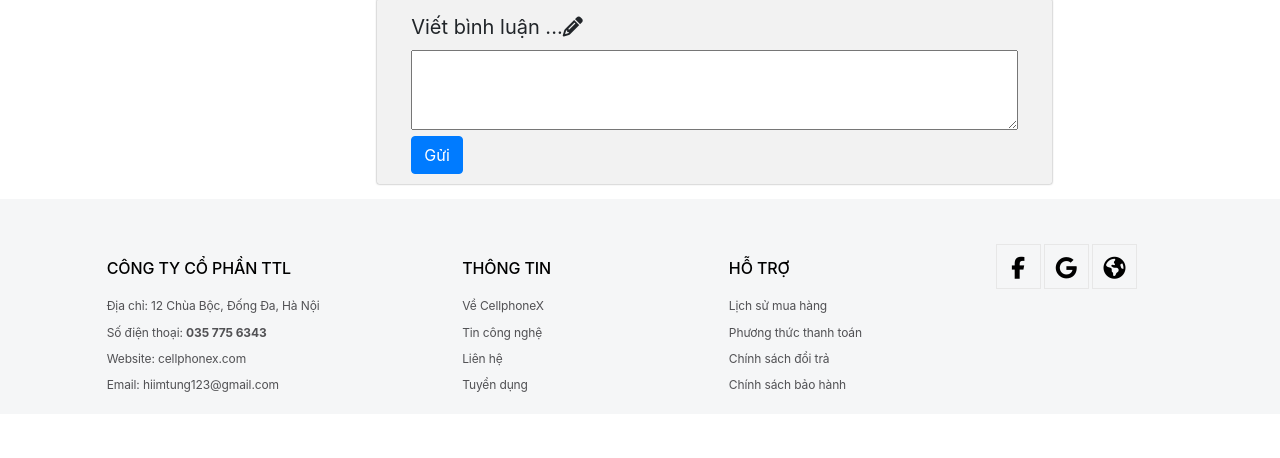
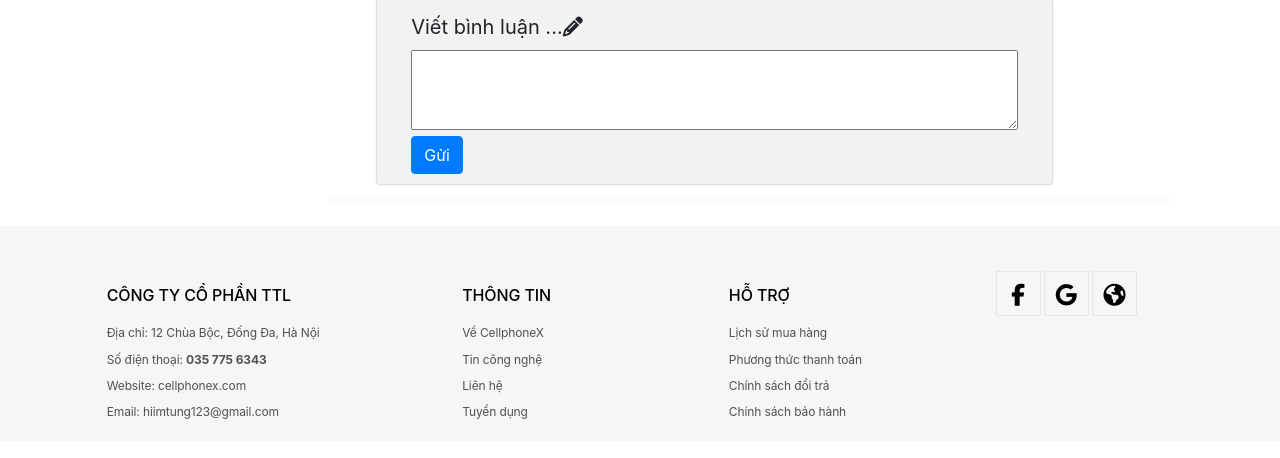
Before and after one commit to tungthach99/CellphoneX, a PHP site: page /chitiettintuc.php?matintuc=1 in a window 1280 px wide. Shown: the part 112-570 px from the top of the page. Run offline with PHP 8.4, Linux system fonts and the light colour scheme; data that the repository does not hold is empty; some libraries are stand-ins or nearby versions.

Commit message:
Update chitiettintuc.php

```diff
--- a/chitiettintuc.php
+++ b/chitiettintuc.php
@@ -114,6 +114,7 @@ $row=$result->fetch_assoc();
 			<input type="text" style="display: none;" name="ma_tin_tuc" value="<?php echo $row['id_tin_tuc']?>">
 		</div>
 		</form>
+		<div style="margin: 15px 0 10px 0;width: 100%;border-bottom: 2px solid var(--light);"></div>
 <?php
 $sql="select * from tbl_binh_luan where id_tin_tuc='".$_GET['matintuc']."' order by ngay_tao DESC";
 $result=$con->query($sql);
@@ -125,6 +126,7 @@ if($result->num_rows>0)
 		<div class="hien-thi-binh-luan">
 			<div class="hien-thi-ten"><?php echo $row['ten_khach_hang']?><span class="hien-thi-ngay"><?php echo $row['ngay_tao']?></span></div>
 			<div class="hien-thi-noi-dung" value= null><?php echo $row['noi_dung']?></div>
+			<div style="margin: 10px 0 10px 0;width: 90%;border-bottom: 2px solid var(--light);"></div>
 		</div>
 <?php
 	}//end_while
```
